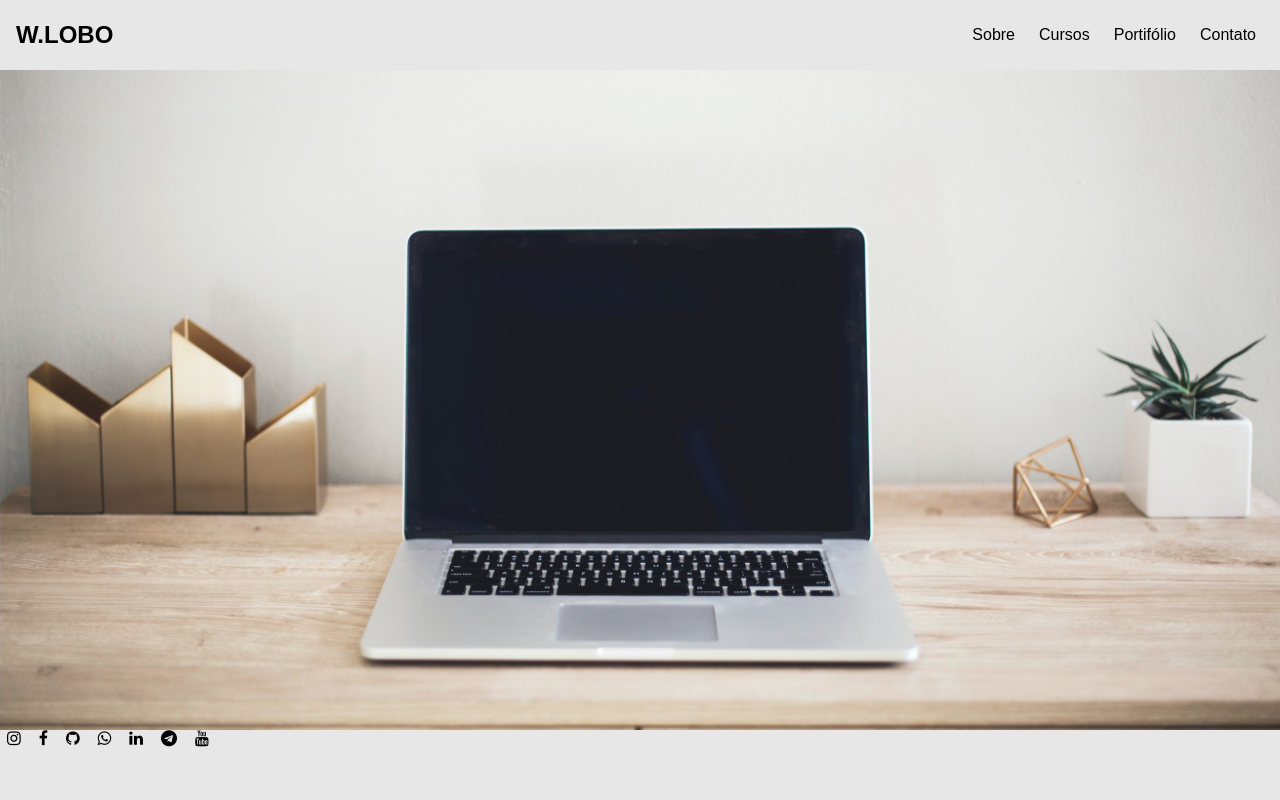
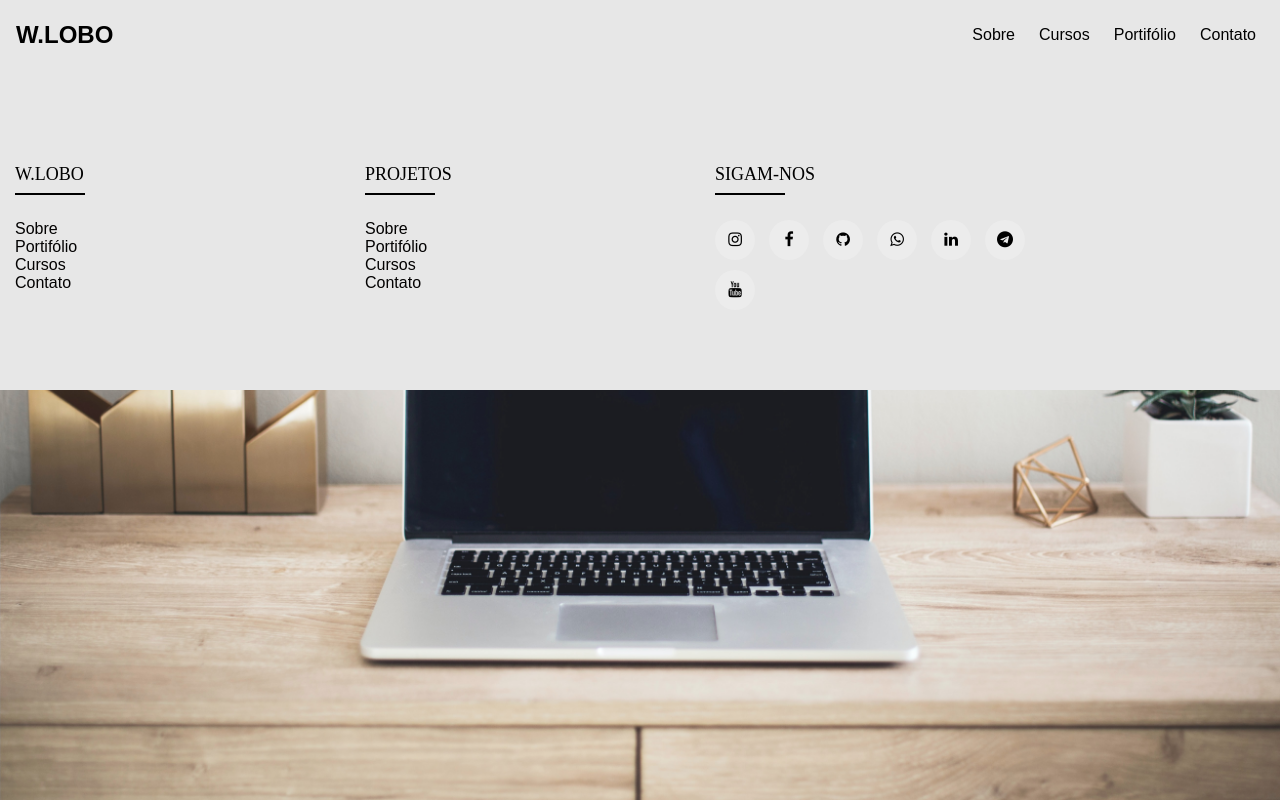
Before and after one commit to wagnerlobo/sitePrevia, a plain HTML site: page index.html in a window 1280 px wide. Drawn offline with Linux system fonts and the light colour scheme.

Commit message:
footer concluido

```diff
--- a/index.html
+++ b/index.html
@@ -24,8 +24,30 @@
             </ul>
         </nav>
     </header>
-    <section class="footer">
-        <div class="social">
+   <footer class="footer">
+       <div class="cotainer">
+           <div class="row">
+               <div class="footer-col">
+                   <h4>W.LOBO</h4>
+                   <ul>
+                       <li><a href="#">Sobre</a></li>
+                       <li><a href="#">Portifólio</a></li>
+                       <li><a href="#">Cursos</a></li>
+                       <li><a href="#">Contato</a></li>
+                   </ul>
+               </div>
+               <div class="footer-col">
+                <h4>PROJETOS</h4>
+                <ul>
+                    <li><a href="#">Sobre</a></li>
+                    <li><a href="#">Portifólio</a></li>
+                    <li><a href="#">Cursos</a></li>
+                    <li><a href="#">Contato</a></li>
+                </ul>
+            </div>
+            <div class="footer-col">
+                <h4>SIGAM-NOS</h4>
+                <div class="social-links">
                     <a href=""><i class="fa fa-instagram"></i></a>
                     <a href=""><i class="fa fa-facebook"></i></a>
                     <a href=""><i class="fa fa-github"></i></a>
@@ -33,7 +55,14 @@
                     <a href=""><i class="fa fa-linkedin"></i></a>
                     <a href=""><i class="fa fa-telegram"></i></a>
                     <a href=""><i class="fa fa-youtube"></i></a>
+
+
                 </div>
+            </div>
+           </div>
+       </div>
+   </footer>
+
     </section>
      <script>
          const btnMobile = document.getElementById('btn-mobile');
--- a/style.css
+++ b/style.css
@@ -123,16 +123,90 @@ a:hover {
         transform: rotate(-135deg);
         top: -7px;
     }
+    .footer-col {
+
+        width: 50%;
+        margin-bottom: 30px;
+    }
+}
+.container {
+
+    max-width: 1170px;
+    margin: auto;
+}
+.row {
+
+    display: flex;
+    flex-wrap: wrap;
+}
+ul {
+
+    list-style: none;
+
 }
 .footer {
 
-    position: fixed;
-    bottom: 0;
-    width: 100%;
-    height: 70px;
     background-color: #e7e7e7;
+    padding: 70px 0;
+
+
 }
-.social a{
+.footer-col {
 
-    padding: 7px;
+    width: 25%;
+    padding: 0 15px;
 }
+.footer-col h4 {
+
+    font-size: 18px;
+    color: rgb(0, 0, 0);
+    text-transform: capitalize;
+    margin-bottom: 35px;
+    font-weight: 500;
+    position: relative;
+}
+.footer-col h4::before {
+
+    content: '';
+    position: absolute;
+    left: 0;
+    bottom: -10px;
+    background-color: black;
+    height: 2px;
+    box-sizing: border-box;
+    width: 70px;
+}
+.footer-col ul li a {
+
+    font-size: 16px;
+    text-transform: capitalize;
+    color: #fff;
+    text-decoration: none;
+    font-weight: 300;
+    color: #030202;
+    display: block;
+    transition: all 0.3s ease;
+}
+.footer-col ul li a:hover {
+
+    color: #fff;
+    padding-left: 8px;
+}
+.footer-col .social-links a{
+
+     display: inline-block;
+     height: 40px;
+     width: 40px;
+     background-color: rgba(255, 255, 255, 0.2);
+     margin: 0 10px 10px 0;
+     text-align: center;
+     line-height: 40px;
+     border-radius: 50%;
+     color: rgb(0, 0, 0);
+     transition: all 0.5s ease;
+}
+.footer-col .social-links a:hover {
+
+    color: #fff;
+    background-color: #24262b;
+}
```
Also changed, not shown: footer.html (added, +12 -0 lines). Lines whose indentation alone changed are shown as unchanged.
